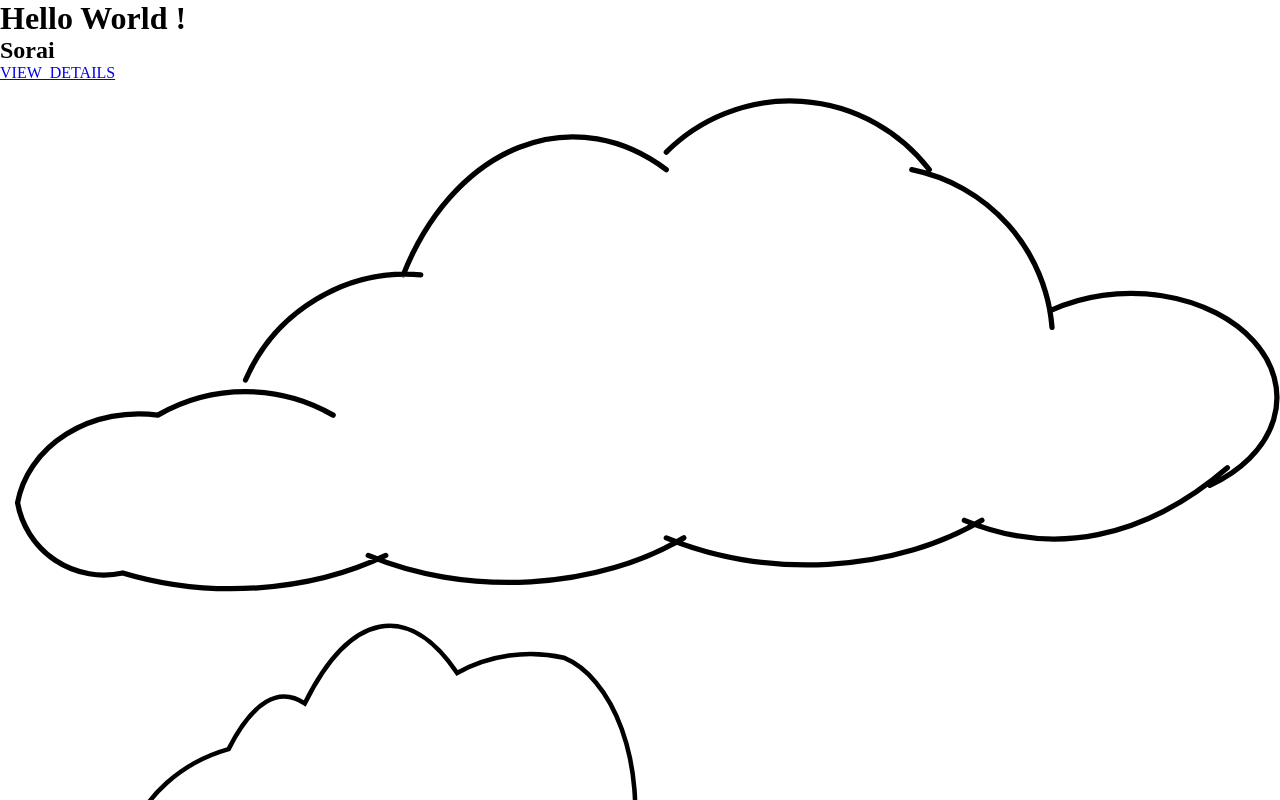
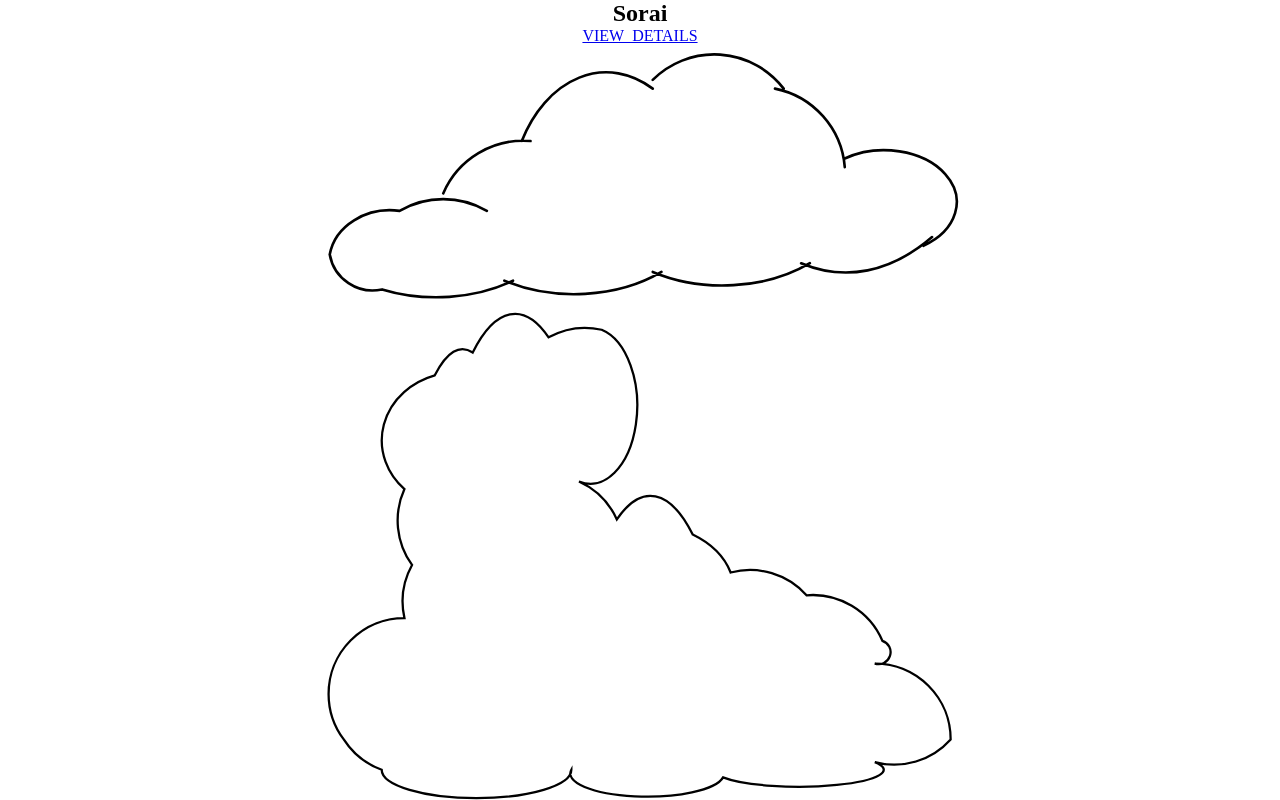
Before and after one commit to sorai-loop/my-site-v2, a React (Vite) app: page / in a window 1280 px wide. Shown: the top 800 px of the page. Built offline with nearby package versions, Linux system fonts and the light colour scheme; a web font is replaced by a local one.

Commit message:
typo修正とスタイルの適用

```diff
--- a/src/App.tsx
+++ b/src/App.tsx
@@ -2,14 +2,13 @@ import { ArticlesSection } from './components/section/ArticlesSection';
 import { HeroSection } from './components/section/HeroSection';
 import { ProfileSection } from './components/section/ProfileSection';
 import { SignSection } from './components/section/SignSection';
-import { StacksSection } from './components/section/StacksSecrion';
+import { StacksSection } from './components/section/StacksSection';
 import { WorksSection } from './components/section/WorksSection';
 
 function App() {
 
   return (
     <>
-      <h1>Hello World !</h1>
       <HeroSection />
       <SignSection />
       <WorksSection />
--- /dev/null
+++ b/src/components/section/HeroSection.module.css
@@ -0,0 +1,7 @@
+.section{
+    display: flex;
+    justify-content: center;
+    flex-direction: column;
+
+    align-items: center;
+}
--- a/src/components/section/HeroSection.tsx
+++ b/src/components/section/HeroSection.tsx
@@ -1,9 +1,11 @@
 import Cumulonimbus from '../../assets/svg/cumulonimbuscloud.svg?react';
 import Stratus from '../../assets/svg/stratuscloud.svg?react';
 
+import styles from './HeroSection.module.css';
+
 export const HeroSection = () =>{
     return(
-        <section>
+        <section className={styles.section}>
             <h1>Sorai</h1>
             <a href='#signSection'>VIEW_DETAILS</a>
             <Stratus />
```
Also changed, not shown: src/App.module.css (added).
